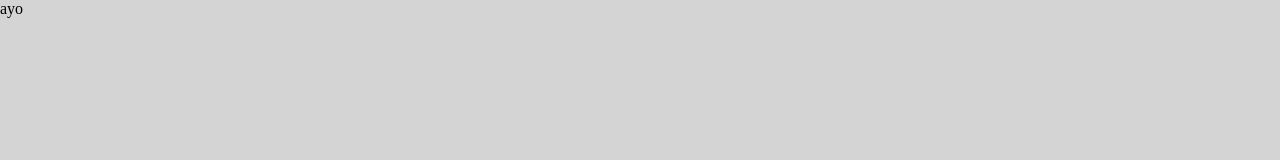
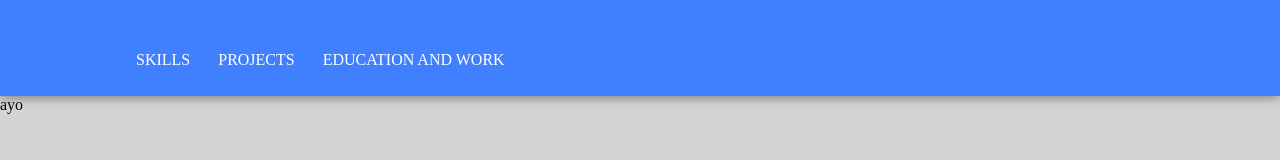
Before and after one commit to DmitryGubanov/DmitryGubanov.github.io, a plain HTML site: page index.html in a window 1280 px wide. Drawn offline with Linux system fonts and the light colour scheme.

Commit message:
nav bar created

```diff
--- a/assets/css/main.css
+++ b/assets/css/main.css
@@ -1,6 +1,6 @@
 /* Remove default formatting */
 
-body {
+body, nav, section, ul, li {
     margin: 0;
     padding: 0;
     border: 0;
@@ -9,8 +9,37 @@ body {
     text-decoration: inherit;
 }
 
-/* General */
+/* General page structure and styles */
 
 body {
     background-color: rgb(212, 212, 212);
 }
+
+nav {
+    position: relative;
+    color: rgb(255, 255, 255);
+    background-color: rgb(64, 128, 255);
+    height: 96px;
+    width: 100%;
+    box-shadow: 0 2px 10px rgb(128, 128, 128);
+}
+
+/* Nav bar specifics */
+
+#nav-items {
+    position: absolute;
+    left: 128px;
+    bottom: 0;
+}
+
+#nav-items .nav-item {
+    display: inline-block;
+    margin: 0 8px 0 0;
+    padding: 32px 8px 24px;
+    text-transform: uppercase;
+    border-bottom: 3px solid rgba(0, 0, 0, 0);
+}
+
+#nav-items .nav-item:hover {
+    border-bottom: 3px solid rgb(255, 255, 255);
+}
--- a/index.html
+++ b/index.html
@@ -12,7 +12,17 @@
 
 <body>
 
-ayo
+    <nav>
+        <ul id="nav-items">
+            <li class="nav-item">Skills</li>
+            <li class="nav-item">Projects</li>
+            <li class="nav-item">Education and Work</li>
+        </ul>
+    </nav>
+
+    <section id="profile" class="card">
+        ayo
+    </section>
 
 </body>
 
```
